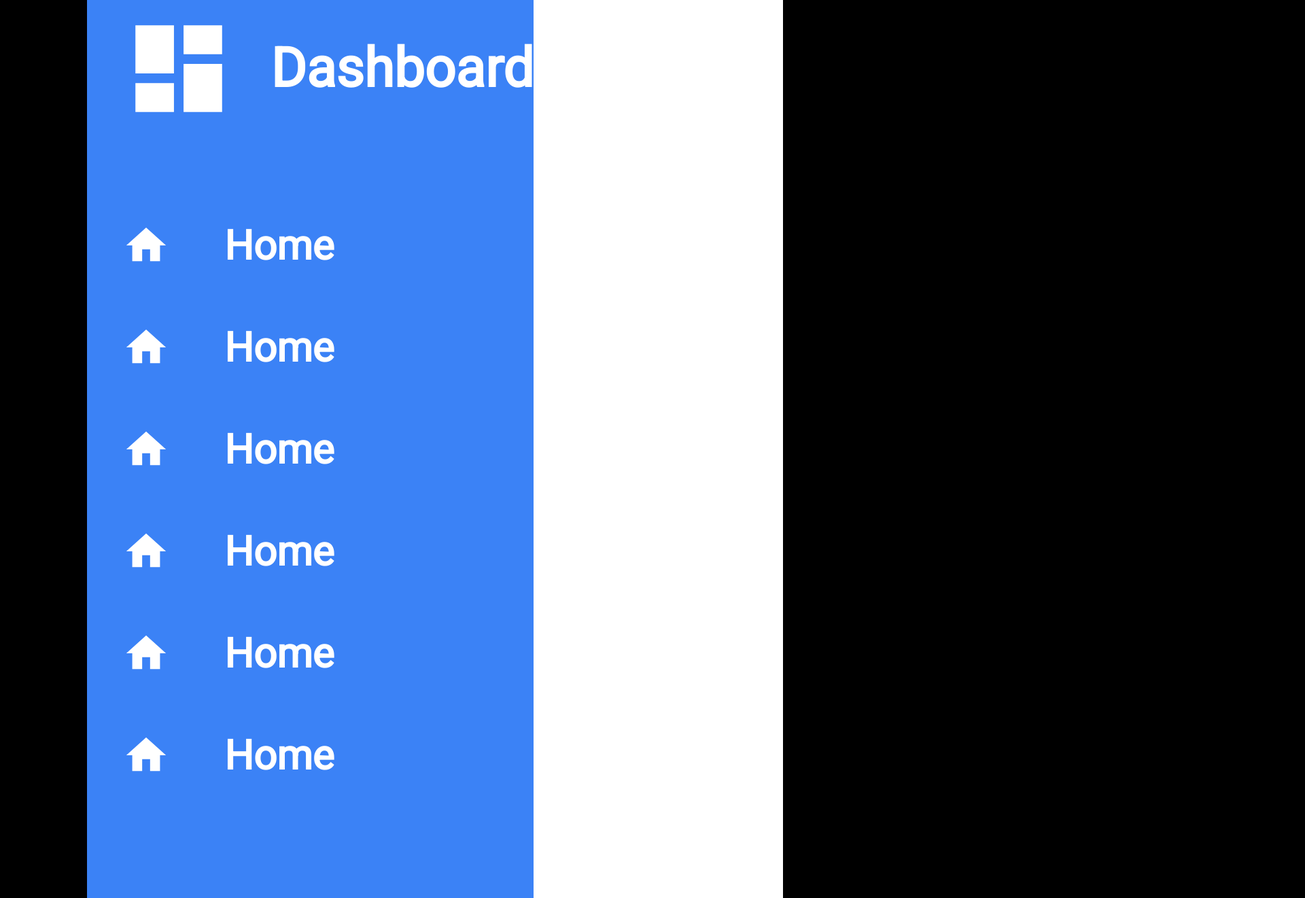
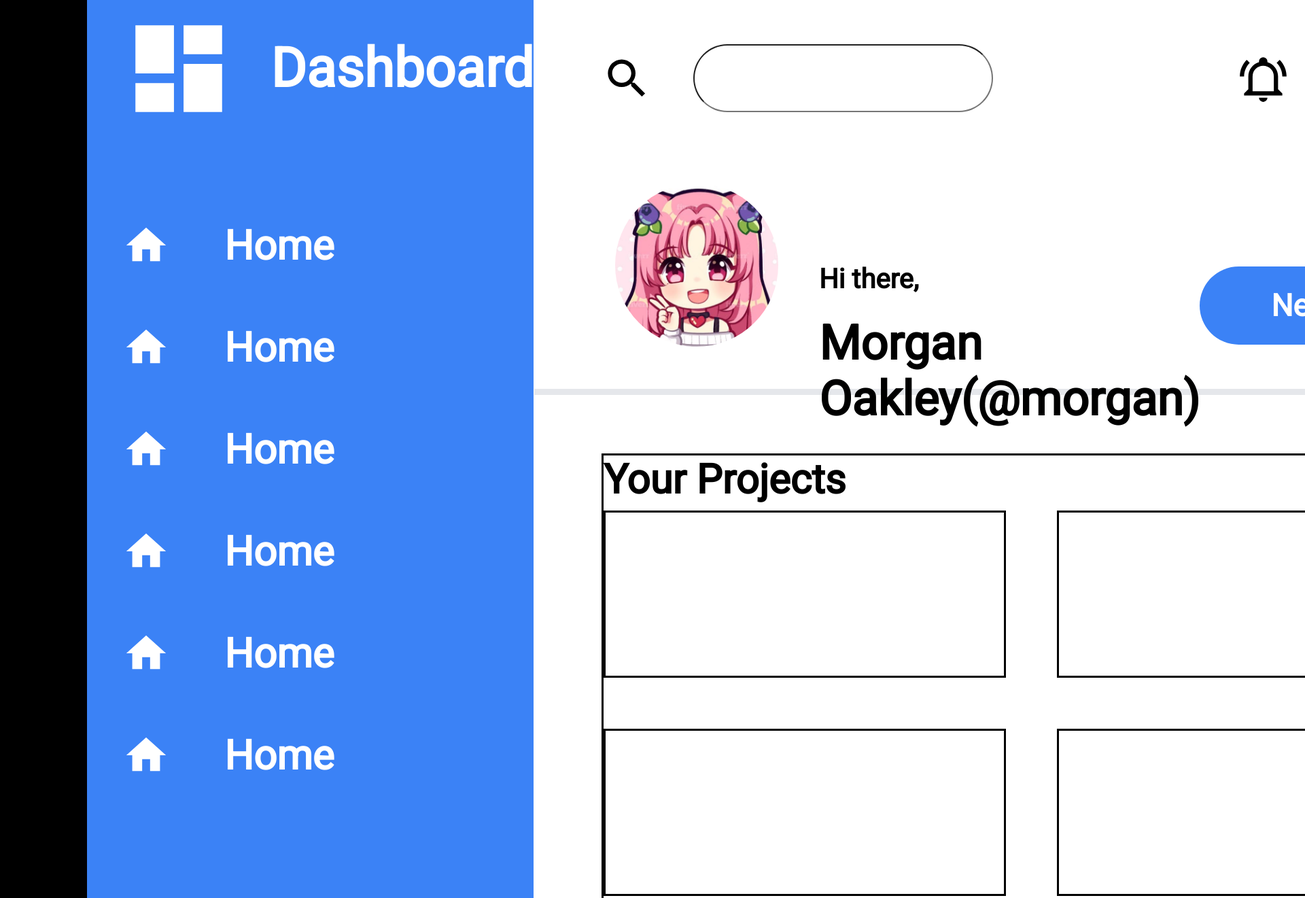
Before and after one commit to 20CenturyBoy/Dashboard, a plain HTML site: page index.html in a window 1280 px wide. Shown: the top 1321 px of the page at 68% size, 1920 px wide, since content can reach past the window. Drawn offline with Linux system fonts and the light colour scheme.

Commit message:
Develops all major parts in main-body Given commit defines all major parts in main-body. Initially defining header as well as main-content containers for easier visual organization of units within them. And then makes sure to separate said parts into multiple units such as header top section,header main section, cards,side content as needed for the same purpose.

```diff
--- a/index.html
+++ b/index.html
@@ -57,25 +57,54 @@
         </div>
         <div id="main-body">
             <div id="header">
-                <div>
-
+                <div id="header-top-section">
+                    <img class="header-icon" src="icons/magnify.svg" alt="">
+                    <input type="text" name="" id="search">
+                    <img class="header-icon" src="icons/bell-ring-outline.svg" alt="">
+                    <img id="top-profile-picture" src="images/6d1dbcc4ffbcf81a3b6497db03461206.jpg" alt="">
+                    <div id="top-username">Morgan Oakley</div>
                 </div>
-                <div>
-                    <div></div>
-                    <div></div>
+                <div id="main-header-section">
+                    <div id="profile-section">
+                        <img id="main-profile-picture" src="images/6d1dbcc4ffbcf81a3b6497db03461206.jpg" alt="">
+                        <div id="side-text">Hi there,</div>
+                        <div id="profile-name">Morgan Oakley(@morgan)</div>
+                    </div>
+                    <div id="options-section">
+                        <div class="option">New</div>
+                        <div class="option">Upload</div>
+                        <div class="option">Share</div>
+                    </div>
                 </div>
+                <div id="box-shadow"></div>
             </div>
             <div id="main-content">
                 <div id="cards-container">
-                    <div></div>
-                    <div></div>
-                    <div></div>
-                    <div></div>
-                    <div></div>
-                    <div></div>
+                    <h2 id="cards-header">Your Projects</h2>
+                    <div id="cards">
+                        <div class="card"></div>
+                        <div class="card"></div>
+                        <div class="card"></div>
+                        <div class="card"></div>
+                        <div class="card"></div>
+                        <div class="card"></div>
+                    </div>
                 </div>
-                <div id="announcments"></div>
-                <div></div>
+                <div id="side-content">
+                    <div id="announcments">
+                        <h2></h2>
+                        <div></div>
+                        <div></div>
+                        <div></div>
+                    </div>
+                    <div id="trending">
+                        <h2></h2>
+                        <div></div>
+                        <div></div>
+                        <div></div>
+                    </div>
+                </div>
+
             </div>
         </div>
     </div>
--- a/styles.css
+++ b/styles.css
@@ -94,4 +94,142 @@ li{
 
 #main-body{
     background-color: white;
+    display:grid;
+    grid-template-rows: auto 1fr;
 }
+
+#header{
+    box-shadow: 1px 9px #E5E7EB;
+    padding-bottom: 12px;
+}
+
+#header-top-section{
+    margin-top:40px;
+    display:flex;
+    gap: 60px;
+    align-items:center;
+}
+
+.header-icon:nth-child(1){
+    margin-left:100px;
+}
+
+.header-icon:nth-child(3){
+    margin-left:300px;
+}
+
+.header-icon{
+    height:75px;
+}
+
+#search{
+    flex-grow:1;
+    height:100px;
+    border-radius: 100px;
+}
+
+#top-profile-picture{
+    height:150px;
+    border-radius: 50%;
+}
+
+#top-username{
+    margin-right: 250px;;
+    font-size: 60px;
+    font-weight: 800;
+    color:black;
+}
+
+#main-header-section{
+    height: 240px;
+    display: grid;
+    grid-template-columns: 1.8fr 1fr;
+    margin: 80px 120px 50px;
+    padding-right:30px;
+}
+
+#profile-section{
+    display:grid;
+    grid-template-rows: 1fr 1fr;
+    grid-template-columns: min-content auto;
+    column-gap: 60px;
+    row-gap:30px;
+    color:black;
+}
+
+#main-profile-picture{
+    height: 240px;
+    border-radius: 50%;
+    grid-row: 1/3;
+}
+
+#side-text{
+    font-size:40px;
+    align-self: end;
+}
+
+#profile-name{
+    font-size:70px;
+    align-self: start;
+}
+
+#options-section{
+    display:flex;
+    justify-content: space-between;
+    align-items: center;
+}
+
+.option{
+    height:100px;
+    background-color:#3b82f6;
+    border-radius: 100px;
+    width:300px;
+    height:115px;
+    display:flex;
+    justify-content: center;
+    align-items: center;
+    font-size:45px;
+}
+
+#main-content{
+    display:grid;
+    grid-template-columns: 3fr 1.2fr;
+    gap:60px;
+    padding: 95px 100px 200px;
+}
+
+#main-content>div{
+    border: 3px black solid;
+}
+
+#cards-container{
+    display: grid;
+    grid-template-rows: auto 1fr;
+}
+
+#cards-header{
+    margin: 0;
+    margin-bottom: 10px;
+    padding: 0;
+    font-size:60px;
+    font-weight: bold;
+    color: black;
+}
+
+#cards{
+    display:grid;
+    grid-template-columns: 1fr 1fr;
+    grid-template-rows: 1fr 1fr 1fr;
+    gap:75px;
+}
+
+#side-content{
+    display:grid;
+    grid-template-rows: 1fr 1fr;
+    row-gap: 100px;
+    padding:80px 30px;
+}
+
+#cards>div,#side-content>div{
+    border: 3px black solid;
+}
```
Also changed, not shown: New folder/profile-picture.jpg (added), images/6d1dbcc4ffbcf81a3b6497db03461206.jpg (added), images/cute-profile-picture-s52z1uggme5sj92d.jpg (added), images/dbc67a1d27f51a1c875cc464caaf2ef9.jpg (added).
